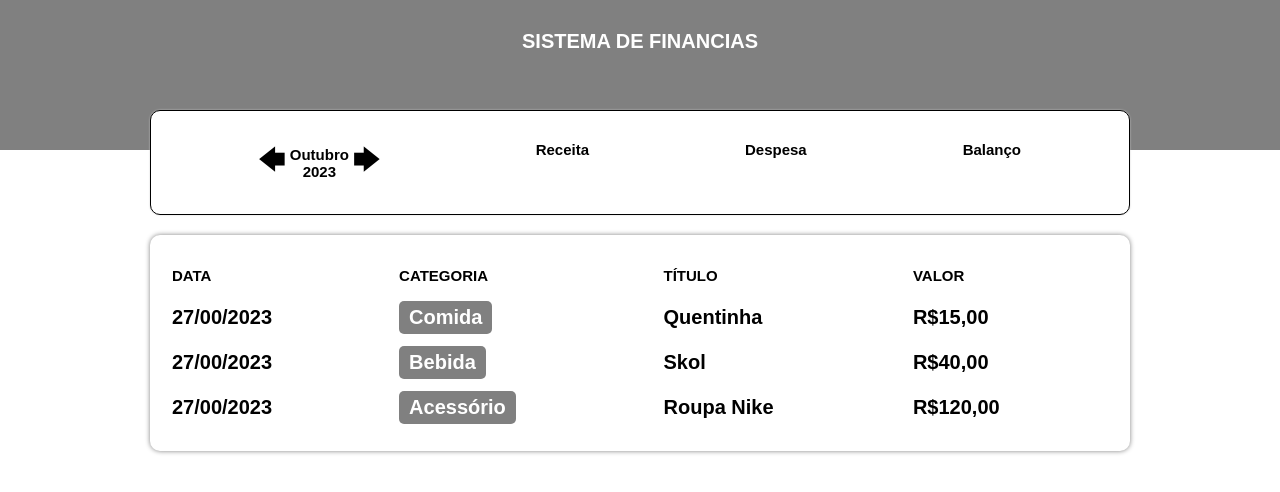
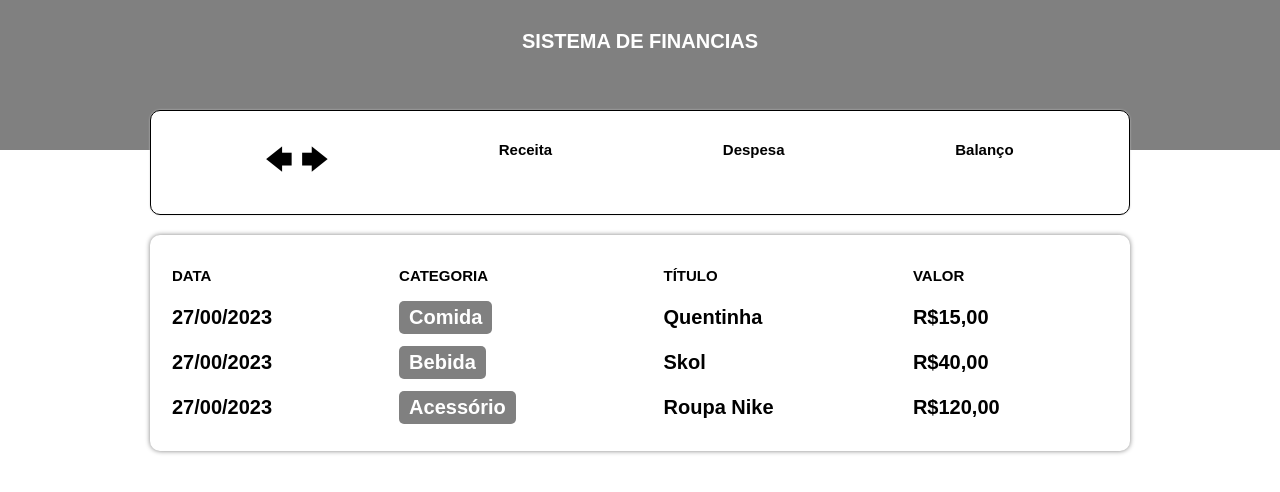
Before and after one commit to GuilhermeDevv/sistema_financeiro, a React (Vite) app in the folder sistema financeiro/: page / in a window 1280 px wide. Shown: the top 492 px of the page. Built offline with nearby package versions, Linux system fonts and the light colour scheme.

Commit message:
recendo o mes como prop e exibindo

```diff
--- a/sistema financeiro/src/components/AreaDeInfo/AreaDeInfo.tsx
+++ b/sistema financeiro/src/components/AreaDeInfo/AreaDeInfo.tsx
@@ -10,15 +10,16 @@ import {
 
 //Components
 import { Caixa } from '../InfoReutilizavel/Caixa';
-
-export function AreaDeInfo() {
+//Types
+import { MesAtual } from '../../types/MesAtual';
+export function AreaDeInfo({ mesAtual }: MesAtual) {
   const nomesInfo = ['Receita', 'Despesa', 'Balanço'];
 
   return (
     <Container>
       <EscolherMes>
         <SetaPraTras>&#129092;</SetaPraTras>
-        <MesEscolhido>Outubro 2023</MesEscolhido>
+        <MesEscolhido>{mesAtual}</MesEscolhido>
         <SetaPraFrente>&#129094;</SetaPraFrente>
       </EscolherMes>
       {nomesInfo.map((text, i) => (
```
